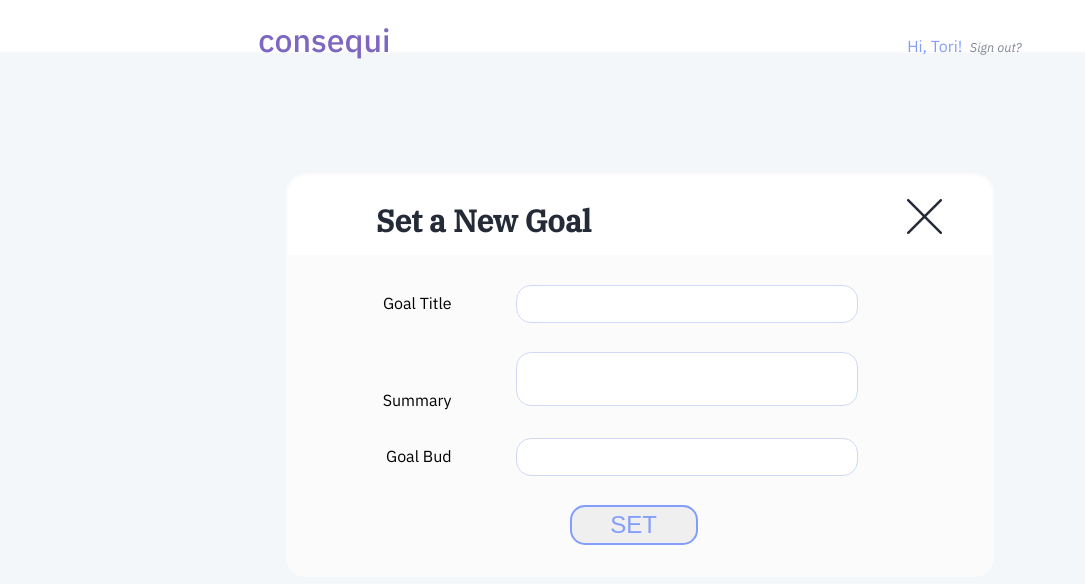
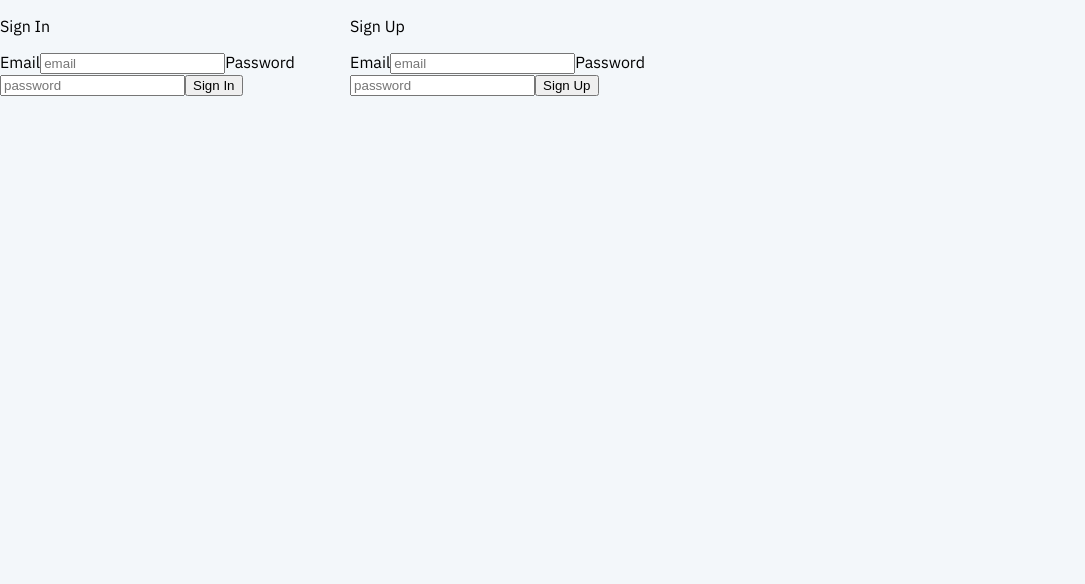
Before and after one commit to betsybaileyy/consequi, a React (Create React App) app in the folder client/: page /new-goal in a window 1280 px wide. Shown: the top 584 px of the page, without its empty margins (0-1085 px from the left). Built offline with nearby package versions, Linux system fonts and the light colour scheme.

Commit message:
signin signup functional with api

```diff
--- a/client/package.json
+++ b/client/package.json
@@ -28,5 +28,5 @@
     "eslint-plugin-jsx-a11y": "^6.2.1",
     "eslint-plugin-react": "^7.12.4"
   },
-  "proxy": "localhost:3030"
+  "proxy": "http://localhost:3030"
 }
--- a/client/src/App.jsx
+++ b/client/src/App.jsx
@@ -7,7 +7,7 @@ class App extends Component {
     super(props)
 
     this.state = {
-      user: 'Tori',
+      user: '',
     }
   }
 
--- a/client/src/Routes/GoalsIndex/Components/OutstandingTasksSection/OutstandingTasksSection.jsx
+++ b/client/src/Routes/GoalsIndex/Components/OutstandingTasksSection/OutstandingTasksSection.jsx
@@ -2,9 +2,7 @@ import React, { Component } from 'react'
 
 // import API from '../../../../utils/API.js'
 
-import OutstandingTaskHeaderText from './OutstandingTasksSectionText/OutstandingTasksSectionText.jsx'
 import './outstandingtaskssection.css'
-import { read } from 'fs';
 
 export default class OutstandingTaskHeader extends Component {
   constructor(props) {
--- a/client/src/Routes/GoalsShow/Components/TaskListContainer/TaskListContainer.jsx
+++ b/client/src/Routes/GoalsShow/Components/TaskListContainer/TaskListContainer.jsx
@@ -36,7 +36,7 @@ export default class TaskList extends Component {
           <p id="goals-show-tasks-section-completed-text">Completed?</p>
         </div>
 
-        <NewTask goal={goal} />
+        {/* <NewTask goal={goal} /> */}
         {this.createTaskList()}
       </div>
     )
--- a/client/src/Routes/Routes.jsx
+++ b/client/src/Routes/Routes.jsx
@@ -1,7 +1,7 @@
 import React, { Component } from 'react'
 import { BrowserRouter as Router, Route, Link } from 'react-router-dom'
 
-import Landing from './Landing/Landing.jsx'
+import SignIn from './SignIn/SignIn.jsx'
 import GoalsIndex from './GoalsIndex/GoalsIndex.jsx'
 import GoalsNew from './GoalsNew/GoalsNew.jsx'
 import GoalsShow from './GoalsShow/GoalsShow.jsx'
@@ -20,7 +20,7 @@ export default class Routes extends Component {
             user ? (
               <GoalsIndex {...this.props} />
             ) : (
-              <Landing />
+              <SignIn />
             )
           )}
         />
@@ -32,7 +32,7 @@ export default class Routes extends Component {
             user ? (
               <GoalsNew {...this.props} />
             ) : (
-              <Landing />
+              <SignIn />
             )
           )}
         />
@@ -44,7 +44,18 @@ export default class Routes extends Component {
             user ? (
               <GoalsShow {...this.props} />
             ) : (
-              <Landing />
+              <SignIn />
+            )
+          )}
+        />
+
+        <Route
+          path="/signin"
+          render={() => (
+            user ? (
+              <GoalsIndex {...this.props} />
+            ) : (
+              <SignIn />
             )
           )}
         />
--- /dev/null
+++ b/client/src/Routes/SignIn/Components/SignInFormContainer/SignInFormContainer.jsx
@@ -0,0 +1,59 @@
+import React, { Component } from 'react'
+
+import API from '../../../../utils/API.js'
+
+import './signinformcontainer.css'
+
+export default class SignInFormContainer extends Component {
+  constructor(props) {
+    super(props)
+
+    this.state = {
+       username: '',
+       password: '',
+    }
+  }
+
+  signUpUser = (e) => {
+    e.preventDefault()
+
+    const userData = {
+      username: this.state.username,
+      password: this.state.password,
+    }
+
+    API.signInUser(userData)
+      .then((res) => {
+        console.log(res.data)
+      })
+      .catch((err) => {
+        console.log(err.message)
+      })
+  }
+
+  saveText = (e) => {
+    const name = e.target.name
+    const value = e.target.value
+
+    this.setState({ [name]: value })
+  }
+
+  render() {
+    return (
+      <div id="sign-in-form-container">
+        <p>Sign In</p>
+        <form>
+          <label id="sign-in-form-email-container">Email
+            <input name="username" type="email" placeholder="email" onChange={this.saveText} />
+          </label>
+
+          <label id="sign-in-form-password-container">Password
+            <input name="password" type="text" placeholder="password" onChange={this.saveText} />
+          </label>
+
+          <button id="sign-in-form-container-submit" onClick={this.signUpUser}>Sign In</button>
+        </form>
+      </div>
+    )
+  }
+}
--- /dev/null
+++ b/client/src/Routes/SignIn/Components/SignInFormContainer/signinformcontainer.css
@@ -0,0 +1,9 @@
+.sign-in-container form {
+  display: flex;
+  flex-flow: column nowrap;
+  justify-content: space-around;
+  align-items: center;
+
+  width: 25vw;
+  height: 25vh;
+}
--- /dev/null
+++ b/client/src/Routes/SignIn/Components/SignUpFormContainer/SignUpFormContainer.jsx
@@ -0,0 +1,56 @@
+import React, { Component } from 'react'
+import API from '../../../../utils/API'
+
+export default class SignUpFormContainer extends Component {
+  constructor(props) {
+    super(props)
+
+    this.state = {
+       username: '',
+       password: '',
+    }
+  }
+
+  signUpUser = (e) => {
+    e.preventDefault()
+
+    const userData = {
+      username: this.state.username,
+      password: this.state.password,
+    }
+
+    API.signUpUser(userData)
+      .then((res) => {
+        console.log(res.data)
+      })
+      .catch((err) => {
+        console.log(err.message)
+      })
+  }
+
+  saveText = (e) => {
+    const name = e.target.name
+    const value = e.target.value
+
+    this.setState({ [name]: value })
+  }
+
+  render() {
+    return (
+      <div id="sign-up-form-container">
+        <p>Sign Up</p>
+        <form>
+          <label id="sign-up-form-email-container">Email
+            <input name="username" type="email" placeholder="email" onChange={this.saveText} />
+          </label>
+
+          <label id="sign-up-form-password-container">Password
+            <input name="password" type="password" placeholder="password" onChange={this.saveText} />
+          </label>
+
+          <button id="sign-up-form-container-submit" onClick={this.signUpUser}>Sign Up</button>
+        </form>
+      </div>
+    )
+  }
+}
--- /dev/null
+++ b/client/src/Routes/SignIn/SignIn.jsx
@@ -0,0 +1,17 @@
+import React, { Component } from 'react'
+
+import SignInFormContainer from './Components/SignInFormContainer/SignInFormContainer.jsx'
+import SignUpFormContainer from './Components/SignUpFormContainer/SignUpFormContainer.jsx'
+
+import './signin.css'
+
+export default class SignIn extends Component {
+  render() {
+    return (
+      <div id="sign-in-container">
+        <SignInFormContainer />
+        <SignUpFormContainer />
+      </div>
+    )
+  }
+}
--- /dev/null
+++ b/client/src/Routes/SignIn/signin.css
@@ -0,0 +1,8 @@
+#sign-in-container{
+  display: flex;
+  flex-flow: row nowrap;
+  justify-content: space-around;
+  align-items: center;
+
+  width: 55vw;
+}
```
